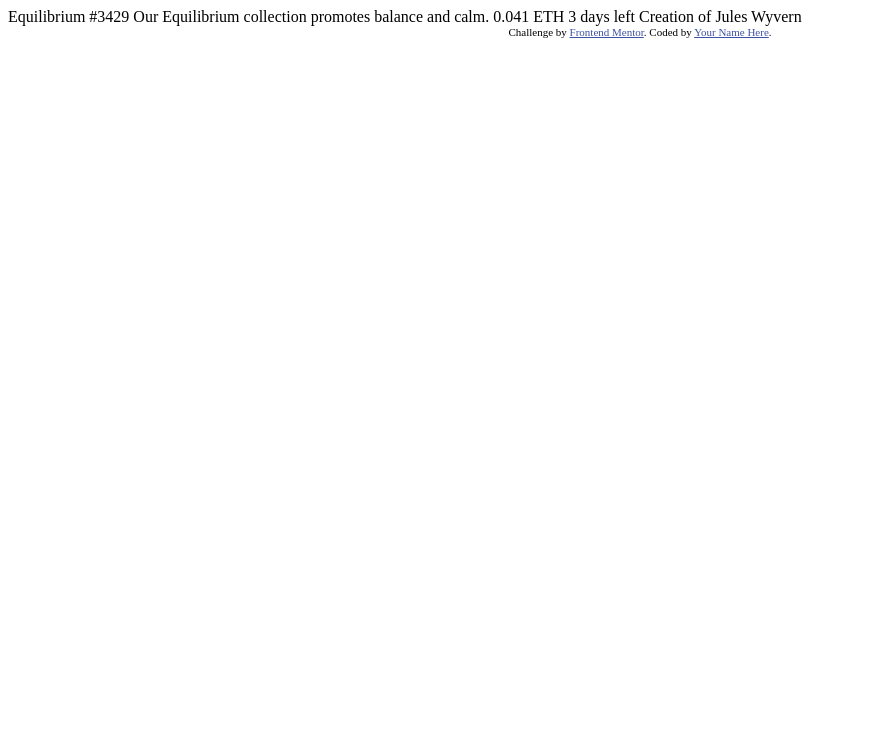
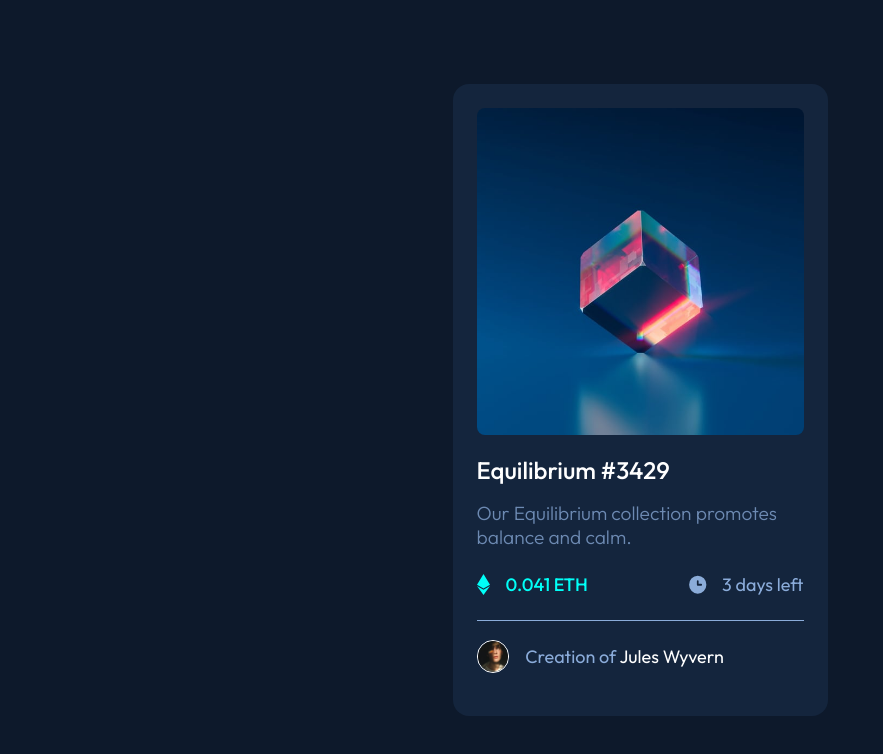
Before and after one commit to ioangheraszim/NFT-preview-card, a plain HTML site: page index.html in a window 1280 px wide. Shown: the whole page, without its empty margins (0-883 px from the left). Drawn offline with Linux system fonts and the light colour scheme.

Commit message:
finished NFT Preview Card project

```diff
--- a/index.html
+++ b/index.html
@@ -2,32 +2,38 @@
 <html lang="en">
 <head>
   <meta charset="UTF-8">
-  <meta name="viewport" content="width=device-width, initial-scale=1.0"> <!-- displays site properly based on user's device -->
-
-  <link rel="icon" type="image/png" sizes="32x32" href="./images/favicon-32x32.png">
-
-  <title>Frontend Mentor | NFT preview card component</title>
-
-  <!-- Feel free to remove these styles or customise in your own stylesheet 👍 -->
-  <style>
-    .attribution { font-size: 11px; text-align: center; }
-    .attribution a { color: hsl(228, 45%, 44%); }
-  </style>
+  <meta name="viewport" content="width=device-width, initial-scale=1.0">
+  <link rel="stylesheet" href="style.css">
+  <title>NFT preview card component</title>
 </head>
 <body>
-
-  Equilibrium #3429
-
-  Our Equilibrium collection promotes balance and calm.
-
-  0.041 ETH
-  3 days left
-
-  Creation of Jules Wyvern
-
-  <div class="attribution">
-    Challenge by <a href="https://www.frontendmentor.io?ref=challenge" target="_blank">Frontend Mentor</a>.
-    Coded by <a href="#">Your Name Here</a>.
-  </div>
+  <main class="card">
+    <section class="card--image">
+      <a class="card--image_container" href="https://www.twitch.tv/mreone_">
+        <img src="./images/image-equilibrium.jpg" alt="image of a cube having perfect equilibrium">
+        <div class="image--eye_background">
+          <img class="image--eye" src="./images/icon-view.svg" alt="image of an eye signifying that it will show something once its clicked">
+        </div>
+      </a>
+    </section>
+    <section class="text">
+      <h1 class="text--title"><a href="#">Equilibrium #3429 </a></h1>
+      <p class="text--paragraph">Our Equilibrium collection promotes balance and calm.</p>
+    </section>
+    <section class="status">
+      <div class="status--balance">
+        <img class="image--icon-ethereum" src="./images/icon-ethereum.svg" alt="">
+        <p class="status--b-paragraph">0.041 ETH</p>
+      </div>
+      <div class="status--duration">
+        <img class="image--icon-clock" src="./images/icon-clock.svg" alt="image of a clock showing time">
+        <p class="status--d-paragraph">3 days left</p>
+      </div>
+    </section>
+    <section class="author">
+      <img class="image--author" src="./images/image-avatar.png" alt="">
+      <p class="author--text">Creation of <a href="#" class="author--name">Jules Wyvern</a></p>
+    </section>
+  </main>
 </body>
 </html>
--- /dev/null
+++ b/style.css
@@ -0,0 +1,164 @@
+/* Fonts */
+@import url('https://fonts.googleapis.com/css2?family=Outfit:wght@100..900&display=swap');
+
+/* Variables */
+
+:root {
+    /* Primary Colors */
+
+    --soft-blue: hsl(215, 51%, 70%);
+    --cyan: hsl(178, 100%, 50%);
+
+    /* Neutral Colors */
+
+    --very-dark-blue-m: hsl(217, 54%, 11%);
+    --very-dark-blue-c: hsl(216, 50%, 16%);
+    --very-dark-blue-l: hsl(215, 32%, 27%);
+    --white: hsl(0, 0%, 100%);
+}
+
+/* Reset */
+
+*,::before,::after {
+    box-sizing: border-box;
+    margin: 0;
+    padding: 0;
+}
+
+body {
+    font-family: 'Outfit', 'sans-serif';
+    background-color: var(--very-dark-blue-m);
+    align-content: center;
+    min-height: 100vh;
+}
+
+main {
+    background-color: var(--very-dark-blue-c);
+    /* box-shadow: 0px 15px 10px 5px var(--very-dark-blue-l); */
+    width: min(100% - 2rem, 375px);
+    margin: 0 auto;
+    padding: 1.5rem;
+    border-radius: 1rem;
+}
+
+img {
+    border-radius: .5rem;
+    width: 100%;
+}
+
+.image--author, .image--icon-ethereum  {
+    max-width: 10%;
+}
+
+
+.text .text--title{
+    padding: 1rem 0;
+}
+
+.text .text--title a {
+    text-decoration: none;
+    color: var(--white);
+    font-weight: 500;
+    padding: .5rem 0;
+}
+
+.text .text--title a:hover {
+    color: var(--cyan);
+}
+
+.text .text--paragraph {
+    color: var(--soft-blue);
+    font-size: 1.2rem;
+    font-weight: 300;
+    opacity: .75;
+}
+
+.status {
+    display: flex;
+    align-items: center;
+    justify-content: space-between;
+    padding: .5rem 0;
+    border-bottom: 1px solid var(--soft-blue);
+}
+
+.status .status--balance, .status .status--duration {
+    display: flex;
+    align-items: center;
+    justify-content: center;
+}
+
+.status .status--balance .status--b-paragraph {
+    padding:  1rem;
+    width: 120px;
+    color: var(--cyan);
+    font-weight: 500;
+    font-size: 1.125rem;
+}
+
+.status .status--duration .image--icon-clock {
+    width: 20%;
+}
+
+.status .status--duration .status--d-paragraph {
+    width: 100px;
+    font-size: 1.125rem;
+    text-align: right;
+    color: var(--soft-blue);
+}
+
+
+.author {
+    padding: 1rem 0;
+    display: flex;
+    align-items: center;
+}
+
+.author .image--author {
+    border: 1px solid var(--white);
+    border-radius: 50%;
+}
+
+.author .author--text {
+    padding: .5rem 1rem;
+    color: var(--soft-blue);
+    font-size: 1.125rem;
+}
+
+.author .author--name {
+    color: var(--white);
+    text-decoration: none;
+}
+
+.author .author--name:hover {
+    color: var(--cyan);
+}
+
+.card--image {
+    display: flex;
+    position: relative;
+}
+
+.card--image_container:hover .image--eye_background, .card--image_container:hover .image--eye {
+    display: block;
+}
+
+.image--eye_background {
+    display: none;
+    height: 100%;
+    width: 100%;
+    background-color: var(--cyan);
+    opacity: .5;
+    top: 50%;
+    left: 50%;
+    transform: translate(-0%, -100%);
+    border-radius: .5rem;
+}
+
+.image--eye {
+    display: none;
+    position: absolute;
+    top: 50%;
+    left: 50%;
+    transform: translate(-50%, -50%);
+    width: 20%;
+}
```
Also changed, not shown: screenshot/card-screenshot.png (added), 3 other files.
